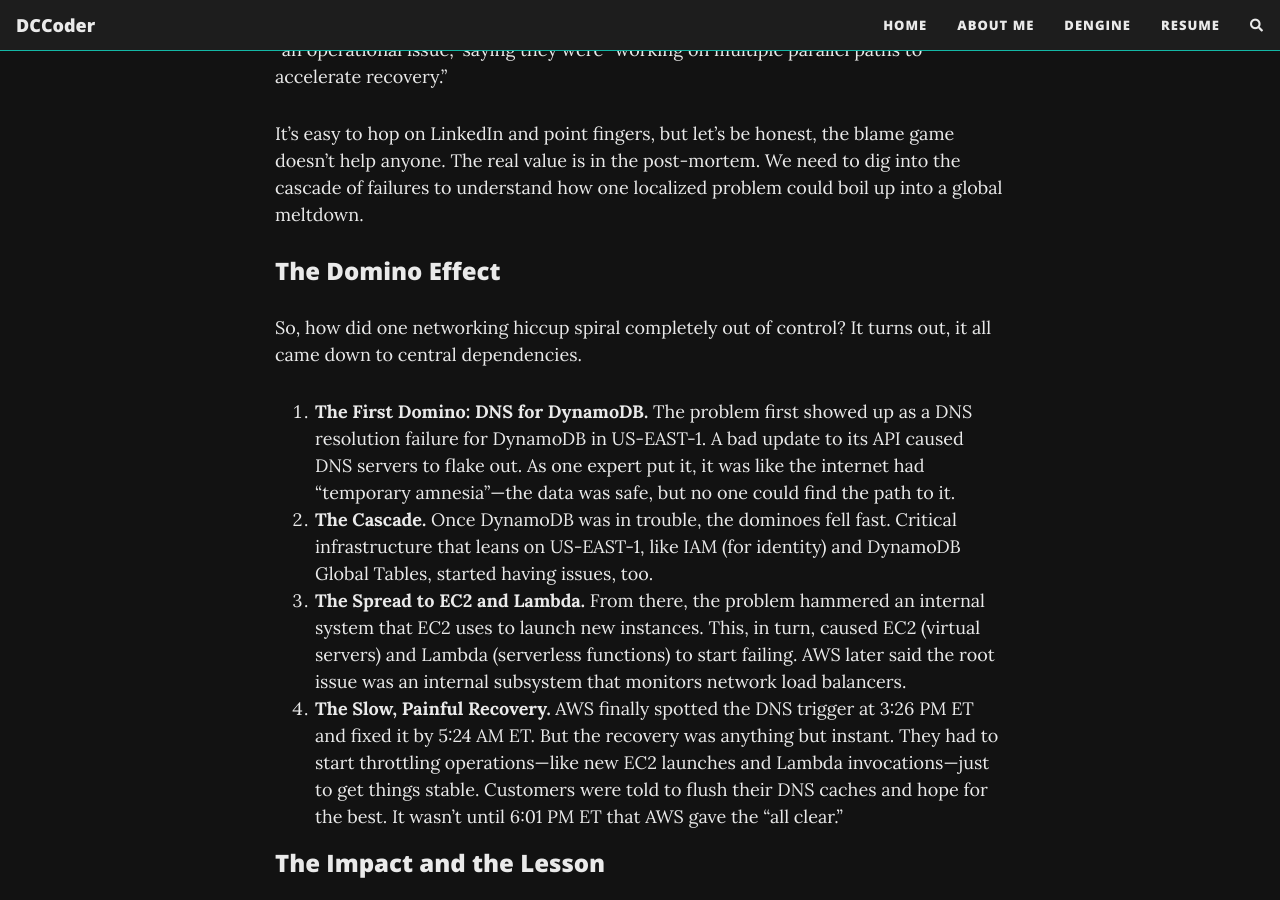
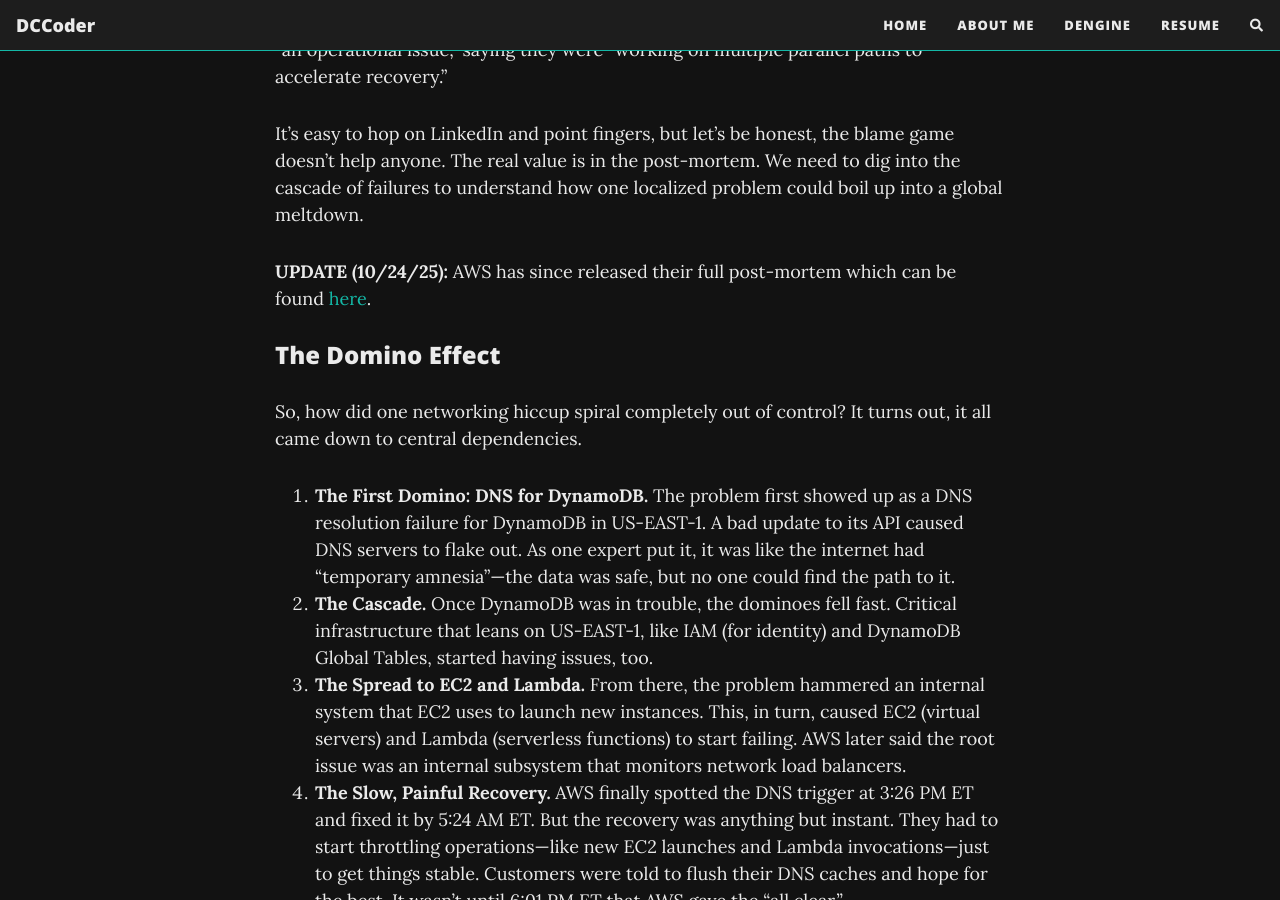
Before and after one commit to DCCoder90/dccoder90.github.io, a Jekyll site: the page built from _posts/2025-10-21-internet-outage.md, in a window 1280 px wide and 900 px high, scrolled down 572 px. Built offline with Jekyll 4.4.1, drawn with Linux system fonts in a browser that asks for light colours; nearby versions of some CDN libraries; comment, search, counter and statistics services are not loaded.

Commit message:
Update 2025-10-21-internet-outage.md

```diff
--- a/_posts/2025-10-21-internet-outage.md
+++ b/_posts/2025-10-21-internet-outage.md
@@ -17,6 +17,8 @@
 The trouble, which kicked off around 3:11 AM ET, caused a world of financial pain and user frustration. We're talking everything from social media and gaming to banking and even online classrooms. AWS’s own status page admitted to "elevated error rates" and "an operational issue," saying they were "working on multiple parallel paths to accelerate recovery."
 
 It’s easy to hop on LinkedIn and point fingers, but let's be honest, the blame game doesn't help anyone. The real value is in the post-mortem. We need to dig into the cascade of failures to understand how one localized problem could boil up into a global meltdown.
+
+**UPDATE (10/24/25):** AWS has since released their full post-mortem which can be found [here](https://aws.amazon.com/message/101925/).
 
 ### The Domino Effect
 
```
